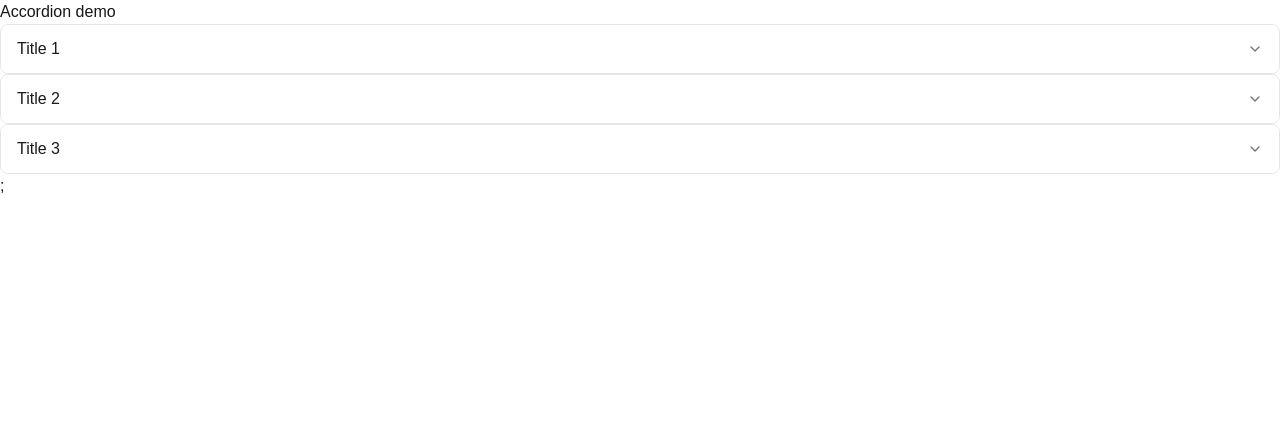
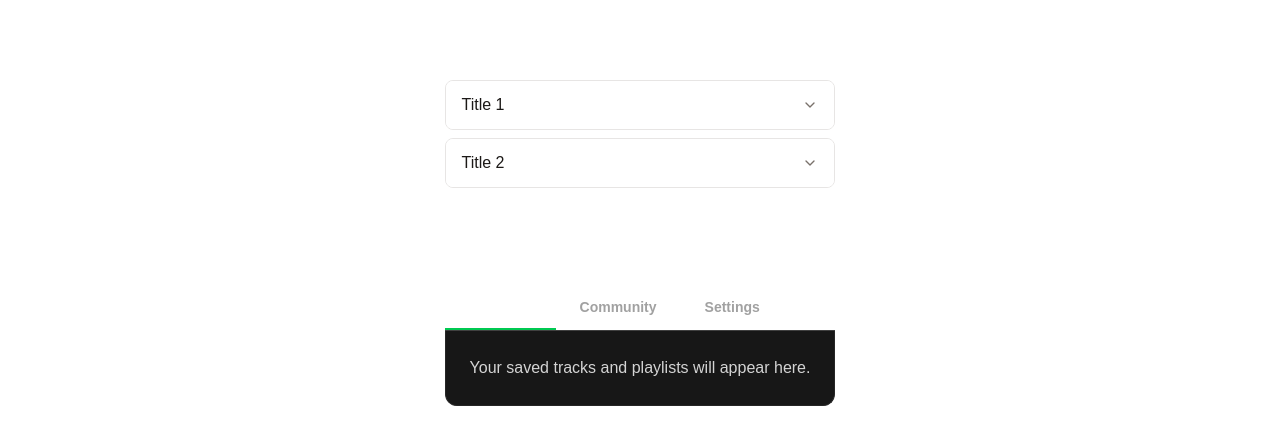
Before and after one commit to arseniygroh/flyrank-capstone, a Next.js app: page /playground in a window 1280 px wide. Shown: the top 444 px of the page. Built offline with nearby package versions, Linux system fonts and the light colour scheme; no server answers.

Commit message:
add tabs and improved styling

```diff
--- a/src/app/playground/page.tsx
+++ b/src/app/playground/page.tsx
@@ -1,18 +1,26 @@
 import Accordion from "@/components/playground/Accordion";
+import Tabs from "@/components/playground/Tabs";
 
 export default function PlaygroundPage() {
+    const myTabs = [
+        { id: "music", label: "My Music", content: "Your saved tracks and playlists will appear here." },
+        { id: "community", label: "Community", content: "See what other users are currently listening to." },
+        { id: "settings", label: "Settings", content: "Manage your account preferences and notifications." }
+    ];
+
     return (
-        <div>
-            <h2>Accordion demo</h2>
-            <Accordion title="Title 1">
-                Some info 1
-            </Accordion>
-            <Accordion title="Title 2">
-                Some info 2
-            </Accordion>
-            <Accordion title="Title 3">
-                Some info 3
-            </Accordion>
+        <div className="p-8 max-w-2xl mx-auto flex flex-col gap-12">
+            <section>
+                <h2 className="text-2xl font-bold mb-4 text-white">Accordion Demo</h2>
+                <div className="flex flex-col gap-2">
+                    <Accordion title="Title 1">Some info 1</Accordion>
+                    <Accordion title="Title 2">Some info 2</Accordion>
+                </div>
+            </section>
+            <section>
+                <h2 className="text-2xl font-bold mb-4 text-white">Tabs Demo</h2>
+                <Tabs items={myTabs} ariaLabel="User Dashboard Sections" />
+            </section>
         </div>
-    )
+    );
 }
--- /dev/null
+++ b/src/components/playground/Tabs.tsx
@@ -0,0 +1,91 @@
+"use client";
+
+import { useState, useRef, KeyboardEvent } from "react";
+
+export interface TabItem {
+  id: string;
+  label: string;
+  content: React.ReactNode;
+}
+
+interface TabsProps {
+  items: TabItem[];
+  defaultValue?: string;
+  ariaLabel: string;
+}
+
+export default function Tabs({ items, defaultValue, ariaLabel }: TabsProps) {
+  const [activeTabId, setActiveTabId] = useState(defaultValue || items[0]?.id);
+  const tabRefs = useRef<(HTMLButtonElement | null)[]>([]);
+
+  const handleKeyDown = (e: KeyboardEvent<HTMLButtonElement>, index: number) => {
+    let newIndex = index;
+
+    switch (e.key) {
+      case "ArrowRight":
+        newIndex = (index + 1) % items.length;
+        break;
+      case "ArrowLeft":
+        newIndex = (index - 1 + items.length) % items.length;
+        break;
+      default:
+        return;
+    }
+    e.preventDefault();
+    tabRefs.current[newIndex]?.focus();
+    setActiveTabId(items[newIndex].id);
+  };
+
+  return (
+    <div className="w-full">
+      <div
+        role="tablist"
+        aria-label={ariaLabel}
+        className="flex border-b border-neutral-700 w-full"
+      >
+        {items.map((tab, index) => {
+          const isActive = activeTabId === tab.id;
+
+          return (
+            <button
+              key={tab.id}
+              ref={(el) => { tabRefs.current[index] = el; }}
+              role="tab"
+              aria-selected={isActive}
+              aria-controls={`panel-${tab.id}`}
+              id={`tab-${tab.id}`}
+              tabIndex={isActive ? 0 : -1}
+              onClick={() => setActiveTabId(tab.id)}
+              onKeyDown={(e) => handleKeyDown(e, index)}
+              className={`px-6 py-3 text-sm font-bold transition-all focus:outline-none focus-visible:bg-neutral-800 focus-visible:ring-2 focus-visible:ring-inset focus-visible:ring-white ${
+                isActive
+                  ? "text-white border-b-2 border-green-500"
+                  : "text-neutral-400 hover:text-neutral-200 hover:bg-neutral-800/50"
+              }`}
+            >
+              {tab.label}
+            </button>
+          );
+        })}
+      </div>
+
+      {items.map(tab => {
+        const isActive = activeTabId === tab.id;
+
+        return (
+          <div
+            key={tab.id}
+            role="tabpanel"
+            id={`panel-${tab.id}`}
+            aria-labelledby={`tab-${tab.id}`}
+            hidden={!isActive}
+            tabIndex={0}
+            className="p-6 bg-neutral-900 border border-t-0 border-neutral-800 rounded-b-xl focus:outline-none focus-visible:ring-2 focus-visible:ring-inset focus-visible:ring-white text-neutral-300 leading-relaxed"
+          >
+            {tab.content}
+          </div>
+        );
+      })}
+    </div>
+  );
+}
```
